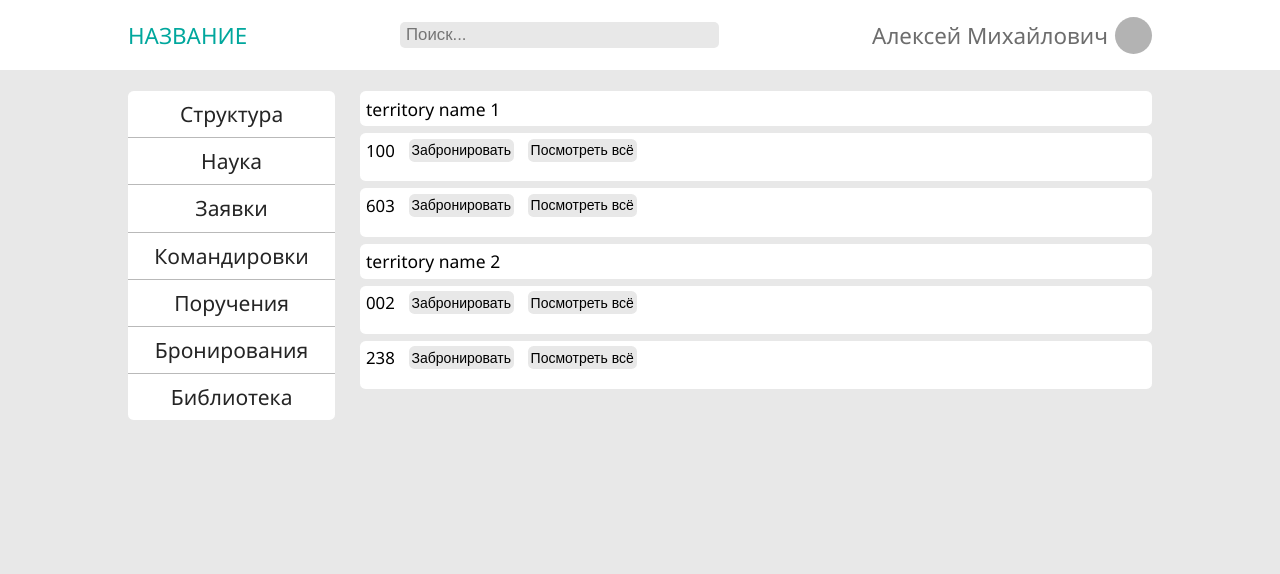
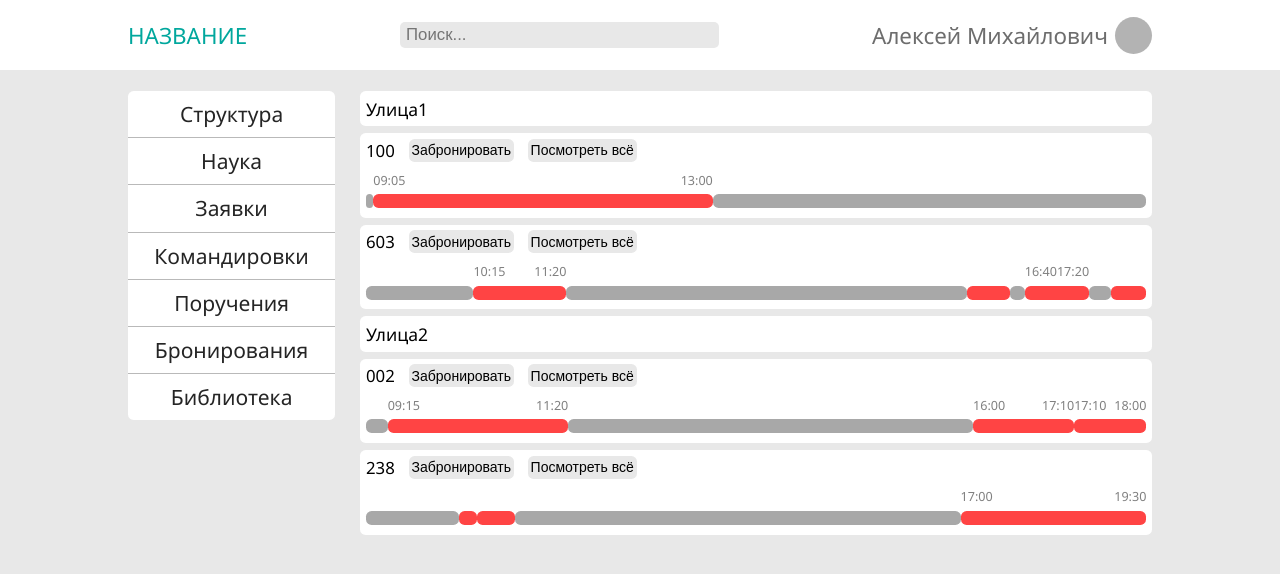
Before and after one commit to AlBelHub/PortalSite_ts, a React (Vite) app in the folder Portal_ts/: page /booking in a window 1280 px wide. Shown: the top 574 px of the page. Built offline with nearby package versions, Linux system fonts and the light colour scheme.

Commit message:
Корректное отображение графиков бронирования

```diff
--- a/Portal_ts/src/components/BookingGraph.tsx
+++ b/Portal_ts/src/components/BookingGraph.tsx
@@ -1,14 +1,63 @@
 import React from "react";
+import { useState } from "react";
+import GraphOverlay from "./GraphOverlay";
+import { AnimatePresence, motion } from "framer-motion";
 
 interface Props {
-    item: any;
-    ElemWidth: number,
+  item: any;
+  ElemWidth: number;
 }
 
-export default function BookingGraph({item, ElemWidth} : Props ) {
+export default function BookingGraph({ item, ElemWidth }: Props) {
+  const [hover, setHover] = useState(false);
+  const elemWidthGranica = 30;
+
+  let options = {
+    hour: "numeric",
+    minute: "numeric",
+  };
+
   return (
     <>
-
+      <div className="odin" style={{ flexBasis: ElemWidth * item.time + "px" }}>
+        <div className="time-cont">
+          <p className="time">
+            {item.event !== undefined && item.time > elemWidthGranica
+              ? item.event.eventStartTime.toLocaleString("ru", options)
+              : null}
+          </p>
+          <p className="time">
+            {item.event !== undefined && item.time > elemWidthGranica
+              ? item.event.eventEndTime.toLocaleString("ru", options)
+              : null}
+          </p>
+        </div>
+        <div
+          className={item.isActive === true ? "active" : "inactive"}
+          style={{ height: "1rem" }}
+          onMouseEnter={() => setHover(!hover)}
+          onMouseLeave={() => setHover(!hover)}
+        >
+          <AnimatePresence>
+            {hover && (
+              <motion.div
+                className="info"
+                animate={{
+                  opacity: 1,
+                  translateY: "10px",
+                  zIndex: 999,
+                }}
+                exit={{ opacity: 0 }}
+                initial={{ opacity: 0 }}
+              >
+                {item.event !== undefined ? (
+                  <GraphOverlay eventData={item.event} />
+                ) : null}
+              </motion.div>
+            )}
+          </AnimatePresence>
+        </div>
+      </div>
     </>
   );
 }
--- /dev/null
+++ b/Portal_ts/src/components/GraphOverlay.tsx
@@ -0,0 +1,38 @@
+import React from "react";
+import { Link } from "react-router-dom";
+
+interface Props {
+  eventData: any;
+}
+
+export default function GraphOverlay({ eventData }: Props) {
+
+    const options = {
+        day: "numeric",
+        month: "long",
+        year: "numeric",
+        hour: "numeric",
+        minute: "numeric"
+    }
+
+
+  return (
+    <div className="ev-over">
+      <h2 className="ev-over__ev-name">{eventData.eventName}</h2>
+      <div className="info">
+        <p className="info__text">Автор: <Link to='/'>{eventData.creator}</Link></p>
+        <p className="info__text">Кол-во участников: {eventData.participants}</p>
+        <p className="info__text">Начало: {eventData.eventStartTime.toLocaleString("ru", options)}</p>
+        <p className="info__text">Конец: {eventData.eventEndTime.toLocaleString("ru", options)}</p>
+        <div className="info__services">
+          <p className="info__text">Питание</p>
+          <div className="info__tag" style={{backgroundColor: eventData.foodService == true ? "#16A085" : "#FF4444"}}>{eventData.foodService == true ? "Да" : "Нет"}</div>
+          <p className="info__text">Гардероб</p>
+          <div className="info__tag" style={{backgroundColor: eventData.wardrobeService == true ? "#16A085" : "#FF4444"}}>{eventData.wardrobeService == true ? "Да" : "Нет"}</div>
+          <p className="info__text">Таблички</p>
+          <div className="info__tag" style={{backgroundColor: eventData.tableWithName == true ? "#16A085" : "#FF4444"}}>{eventData.tableWithName == true ? "Да" : "Нет"}</div>
+        </div>
+      </div>
+    </div>
+  );
+}
--- a/Portal_ts/src/routes/Booking.tsx
+++ b/Portal_ts/src/routes/Booking.tsx
@@ -4,6 +4,7 @@ import { useEffect, useRef } from "react";
 import { ExampleBookingData } from "../tempdata/Booking";
 import "../styles/booking.scss";
 import BookingGraph from "../components/BookingGraph";
+import BookingForm from "../components/BookingForm";
 
 // Значение key не уникальное!
 
@@ -12,6 +13,7 @@ function makeDiagram(events: Array<any>): Array<Object> {
   const sortedByTime = events.sort(
     (ev1, ev2) => ev1.eventStartTime - ev2.eventStartTime
   );
+
   const arrDiv = [];
   const msToMinutes = 60000; // 1 минута в миллисекундах
 
@@ -20,13 +22,7 @@ function makeDiagram(events: Array<any>): Array<Object> {
     const eventStart = event.eventStartTime;
     const eventEnd = event.eventEndTime;
 
-    // Длительность события в минутах
-    const eventDuration = (eventEnd - eventStart) / msToMinutes;
-
-    // Добавляем активное событие
-    arrDiv.push({ time: eventDuration, isActive: true });
-
-    if (i === 0 && eventStart.getHours() > 9) {
+    if (i === 0 && eventStart.getHours() >= 9 && eventStart.getMinutes() > 0) {
       // Если это первое событие и начинается позже 9:00, то считаем время до первой брони
       const timeUntilFirstEvent =
         (eventStart -
@@ -41,11 +37,18 @@ function makeDiagram(events: Array<any>): Array<Object> {
       arrDiv.unshift({ time: timeUntilFirstEvent, isActive: false });
     }
 
+    const eventDuration = (eventEnd - eventStart) / msToMinutes;
+    arrDiv.push({ time: eventDuration, isActive: true, event: event });
+
     if (i < sortedByTime.length - 1) {
       // Время до следующего события в минутах
       const timeUntilNextEvent =
         (sortedByTime[i + 1].eventStartTime - eventEnd) / msToMinutes;
-      arrDiv.push({ time: timeUntilNextEvent, isActive: false });
+
+      if (timeUntilNextEvent === 0) {
+      } else {
+        arrDiv.push({ time: timeUntilNextEvent, isActive: false });
+      }
     } else if (eventEnd.getHours() < 18) {
       // Если это последнее событие и заканчивается до 18:00, то добавляем время до 18:00
       const timeUntilEndOfDay =
@@ -66,7 +69,15 @@ function makeDiagram(events: Array<any>): Array<Object> {
 
 export default function Booking() {
   const targetElemWidth: React.RefObject<HTMLDivElement> = useRef();
-  const ElemWidth = targetElemWidth.current?.offsetWidth / 108;
+  const [ElemWidth, setElemWidth] = useState(null);
+  const [BookingFormVisibility, setBookingFormVisibility] = useState(false);
+
+
+  useEffect(() => {
+    if (targetElemWidth.current != null) {
+      setElemWidth(targetElemWidth.current.offsetWidth / 108);
+    }
+  }, []);
 
   return (
     <>
@@ -81,13 +92,17 @@ export default function Booking() {
                     <div key={cab.cabinet} className="cabinet">
                       <div className="cabinet__container">
                         <p className="cabinet__name">{cab.cabinet}</p>
-                        <button className="tag-button">Забронировать</button>
+                        <button className="tag-button" onClick={() => setBookingFormVisibility(!BookingFormVisibility)}>Забронировать</button>
                         <button className="tag-button">Посмотреть всё</button>
                       </div>
 
                       <div className="eventsTEMP" ref={targetElemWidth}>
                         {makeDiagram(cab.events).map((item) => (
-                          <BookingGraph item={item} ElemWidth={ElemWidth} />
+                          <BookingGraph
+                            key={"id" + Math.random().toString(16).slice(2)}
+                            item={item}
+                            ElemWidth={ElemWidth}
+                          />
                         ))}
                       </div>
                     </div>
@@ -98,6 +113,12 @@ export default function Booking() {
           );
         })}
       </div>
+
+
+      {
+        BookingFormVisibility &&
+        <BookingForm />
+      }
     </>
   );
 }
--- a/Portal_ts/src/tempdata/Booking.ts
+++ b/Portal_ts/src/tempdata/Booking.ts
@@ -1,28 +1,17 @@
 export const ExampleBookingData = [
   {
-    territory: "territory name 1",
+    territory: "Улица1",
     cabinets: [
       {
         cabinet: "100",
         events: [
           {
             eventid: "100_1",
-            eventName: "bla-bla1",
-            eventStartTime: new Date(2023, 2, 26, 9, 0),
-            eventEndTime: new Date(2023, 2, 26, 10, 30),
+            eventName: "EventName",
+            eventStartTime: new Date(2023, 2, 26, 9, 5),
+            eventEndTime: new Date(2023, 2, 26, 13, 0),
             creator: "name name name",
-            numberOfPeople: 50,
-            wardrobeService: false,
-            foodService: false,
-            tableWithName: false,
-          },
-          {
-            eventid: "100_2",
-            eventName: "bla-bla1",
-            eventStartTime: new Date(2023, 2, 26, 13, 25),
-            eventEndTime: new Date(2023, 2, 26, 14, 0),
-            creator: "name name name",
-            numberOfPeople: 50,
+            participants: 50,
             wardrobeService: false,
             foodService: false,
             tableWithName: false,
@@ -34,44 +23,44 @@ export const ExampleBookingData = [
         events: [
           {
             eventid: "603_1",
-            eventName: "bla-bla1",
+            eventName: "EventName",
             eventStartTime: new Date(2023, 2, 26, 16, 0),
             eventEndTime: new Date(2023, 2, 26, 16, 30),
             creator: "name name name",
-            numberOfPeople: 50,
+            participants: 50,
+            wardrobeService: true,
+            foodService: false,
+            tableWithName: true,
+          },
+          {
+            eventid: "603_2",
+            eventName: "EventName",
+            eventStartTime: new Date(2023, 2, 26, 16, 40),
+            eventEndTime: new Date(2023, 2, 26, 17, 20),
+            creator: "name name name",
+            participants: 50,
             wardrobeService: false,
             foodService: false,
             tableWithName: false,
           },
           {
-            eventid: "603_1",
-            eventName: "bla-bla1",
-            eventStartTime: new Date(2023, 2, 26, 16, 40),
-            eventEndTime: new Date(2023, 2, 26, 17, 20),
+            eventid: "603_3",
+            eventName: "EventName",
+            eventStartTime: new Date(2023, 2, 26, 17, 35),
+            eventEndTime: new Date(2023, 2, 26, 18, 0),
             creator: "name name name",
-            numberOfPeople: 50,
+            participants: 50,
             wardrobeService: false,
             foodService: false,
             tableWithName: false,
           },
           {
-            eventid: "2",
-            eventName: "bla-bla1",
-            eventStartTime: new Date(2023, 2, 26, 17, 35),
-            eventEndTime: new Date(2023, 2, 26, 18, 0),
-            creator: "name name name",
-            numberOfPeople: 50,
-            wardrobeService: false,
-            foodService: false,
-            tableWithName: false,
-          },
-          {
-            eventid: "3",
-            eventName: "bla-bla1",
+            eventid: "603_4",
+            eventName: "EventName",
             eventStartTime: new Date(2023, 2, 26, 10, 15),
             eventEndTime: new Date(2023, 2, 26, 11, 20),
             creator: "name name name",
-            numberOfPeople: 50,
+            participants: 50,
             wardrobeService: false,
             foodService: false,
             tableWithName: false,
@@ -81,40 +70,40 @@ export const ExampleBookingData = [
     ],
   },
   {
-    territory: "territory name 2",
+    territory: "Улица2",
     cabinets: [
       {
         cabinet: "002",
         events: [
           {
             eventid: "002_1",
-            eventName: "bla-bla1",
-            eventStartTime: new Date(2023, 2, 26, 17, 15),
+            eventName: "EventName",
+            eventStartTime: new Date(2023, 2, 26, 17, 10),
             eventEndTime: new Date(2023, 2, 26, 18, 0),
             creator: "name name name",
-            numberOfPeople: 50,
+            participants: 50,
             wardrobeService: false,
             foodService: false,
             tableWithName: false,
           },
           {
-            eventid: "2",
-            eventName: "bla-bla1",
+            eventid: "002_2",
+            eventName: "EventName",
             eventStartTime: new Date(2023, 2, 26, 16, 0),
             eventEndTime: new Date(2023, 2, 26, 17, 10),
             creator: "name name name",
-            numberOfPeople: 50,
+            participants: 50,
             wardrobeService: false,
             foodService: false,
             tableWithName: false,
           },
           {
-            eventid: "3",
-            eventName: "bla-bla1",
+            eventid: "002_3",
+            eventName: "EventName",
             eventStartTime: new Date(2023, 2, 26, 9, 15),
             eventEndTime: new Date(2023, 2, 26, 11, 20),
             creator: "name name name",
-            numberOfPeople: 50,
+            participants: 50,
             wardrobeService: false,
             foodService: false,
             tableWithName: false,
@@ -126,11 +115,33 @@ export const ExampleBookingData = [
         events: [
           {
             eventid: "238_1",
-            eventName: "bla-bla1",
+            eventName: "EventName",
             eventStartTime: new Date(2023, 2, 26, 10, 15),
             eventEndTime: new Date(2023, 2, 26, 10, 30),
             creator: "name name name",
-            numberOfPeople: 50,
+            participants: 50,
+            wardrobeService: false,
+            foodService: false,
+            tableWithName: false,
+          },
+          {
+            eventid: "238_1",
+            eventName: "EventName",
+            eventStartTime: new Date(2023, 2, 26, 10, 30),
+            eventEndTime: new Date(2023, 2, 26, 11, 0),
+            creator: "name name name",
+            participants: 50,
+            wardrobeService: false,
+            foodService: false,
+            tableWithName: false,
+          },
+          {
+            eventid: "238_1",
+            eventName: "EventName",
+            eventStartTime: new Date(2023, 2, 26, 17, 0),
+            eventEndTime: new Date(2023, 2, 26, 19, 30),
+            creator: "name name name",
+            participants: 50,
             wardrobeService: false,
             foodService: false,
             tableWithName: false,
```
